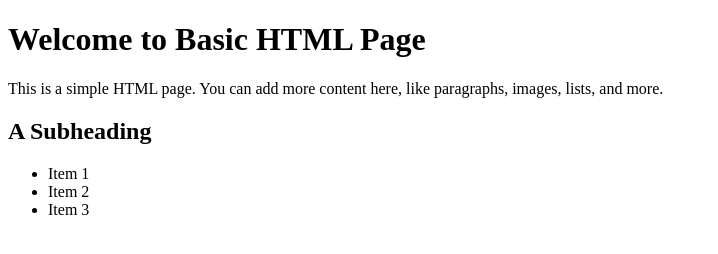
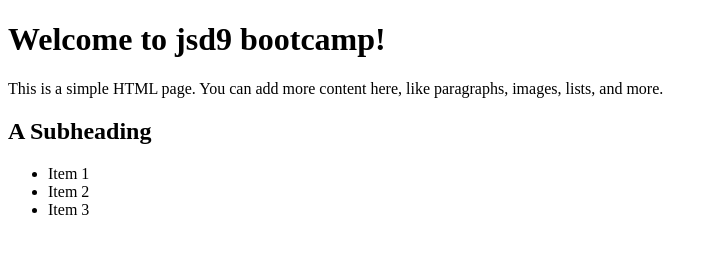
Before and after one commit to ToeyJSD9/jsd9, a plain HTML site: page index.html in a window 1280 px wide. Shown: the whole page, without its empty margins (0-718 px from the left). Drawn offline with Linux system fonts and the light colour scheme.

Commit message:
feat(file): updated h1 tag

```diff
--- a/index.html
+++ b/index.html
@@ -6,7 +6,7 @@
     <title>Basic HTML Page</title>
   </head>
   <body>
-    <h1>Welcome to Basic HTML Page</h1>
+    <h1>Welcome to jsd9 bootcamp!</h1>
 
     <p>
       This is a simple HTML page. You can add more content here, like
```
